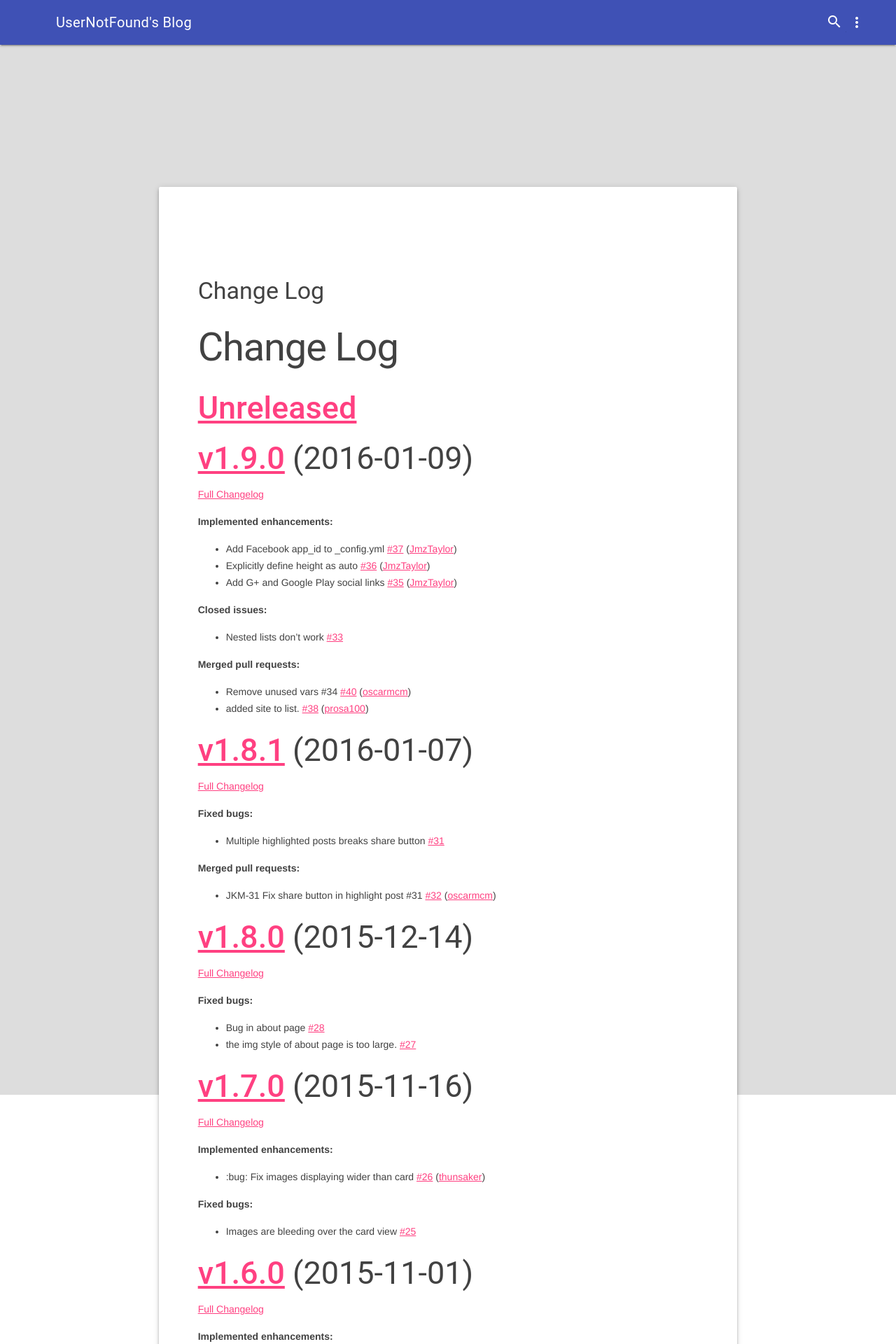
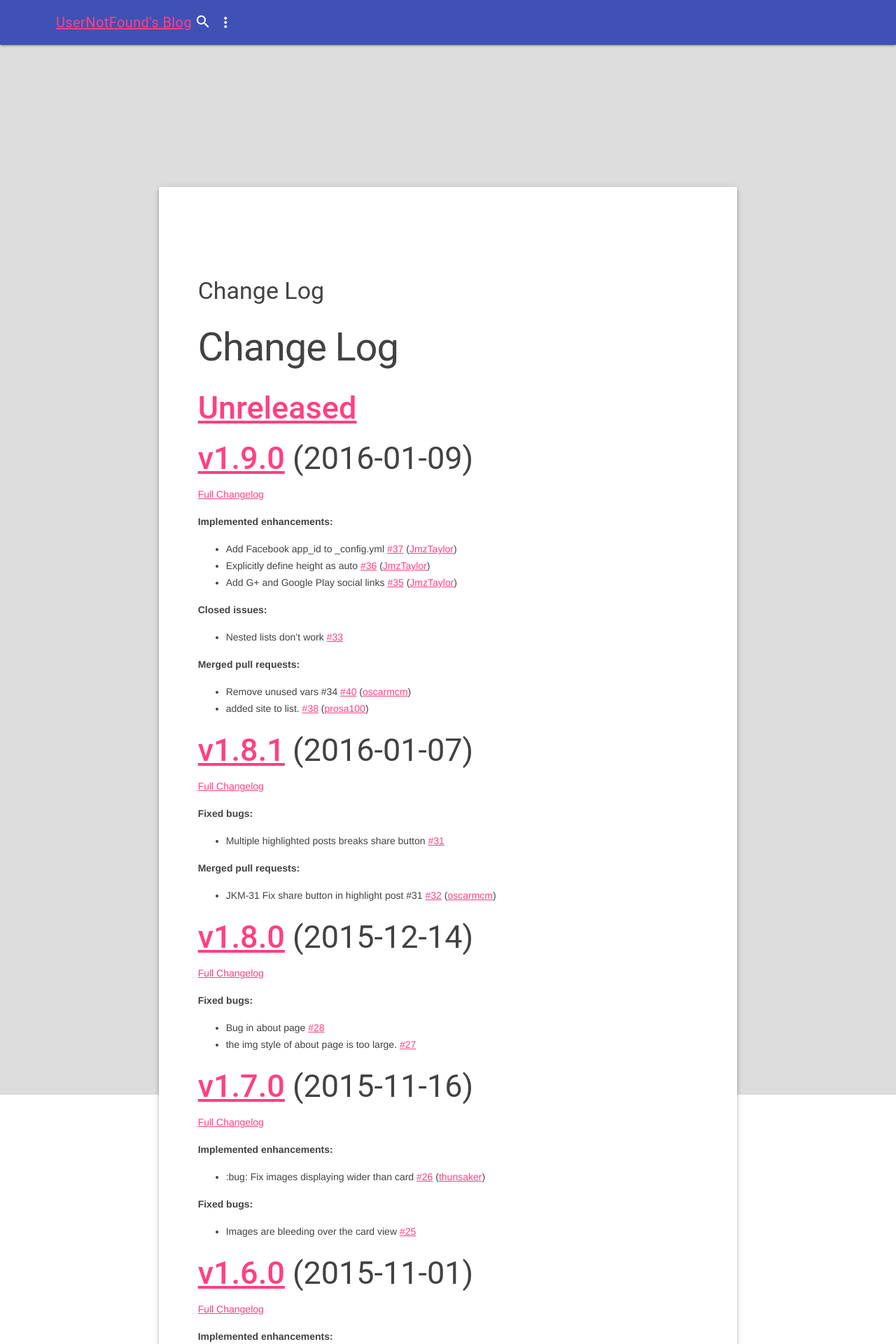
Before and after one commit to usernotfound999/usernotfound999.github.io, a Jekyll site: the page built from CHANGELOG.md, in a window 1280 px wide. Shown: the top 1920 px of the page at 70% size. Built offline with Jekyll 4.4.1, drawn with Linux system fonts in a browser that asks for light colours; our own code applies the rules of GitHub Pages for plain Markdown files.

Commit message:
Update header.html

```diff
--- a/_includes/header.html
+++ b/_includes/header.html
@@ -1,10 +1,12 @@
   <header class="mdl-layout__header">
 
-    <div class="mdl-layout__header-row">
-      <!-- Title -->
-      <span class="mdl-layout-title">{{ site.title }}</span>
-      <!-- Add spacer, to align navigation to the right -->
+    <a href="https://mighttt.dpdns.org/">
+      <div class="mdl-layout__header-row">
+        <!-- Title -->
+        <span class="mdl-layout-title">{{ site.title }}</span>
+        <!-- Add spacer, to align navigation to the right -->
       <div class="mdl-layout-spacer"></div>
+    </a>
 
 
       <div class="mdl-textfield mdl-js-textfield mdl-textfield--expandable is-upgraded">
```
